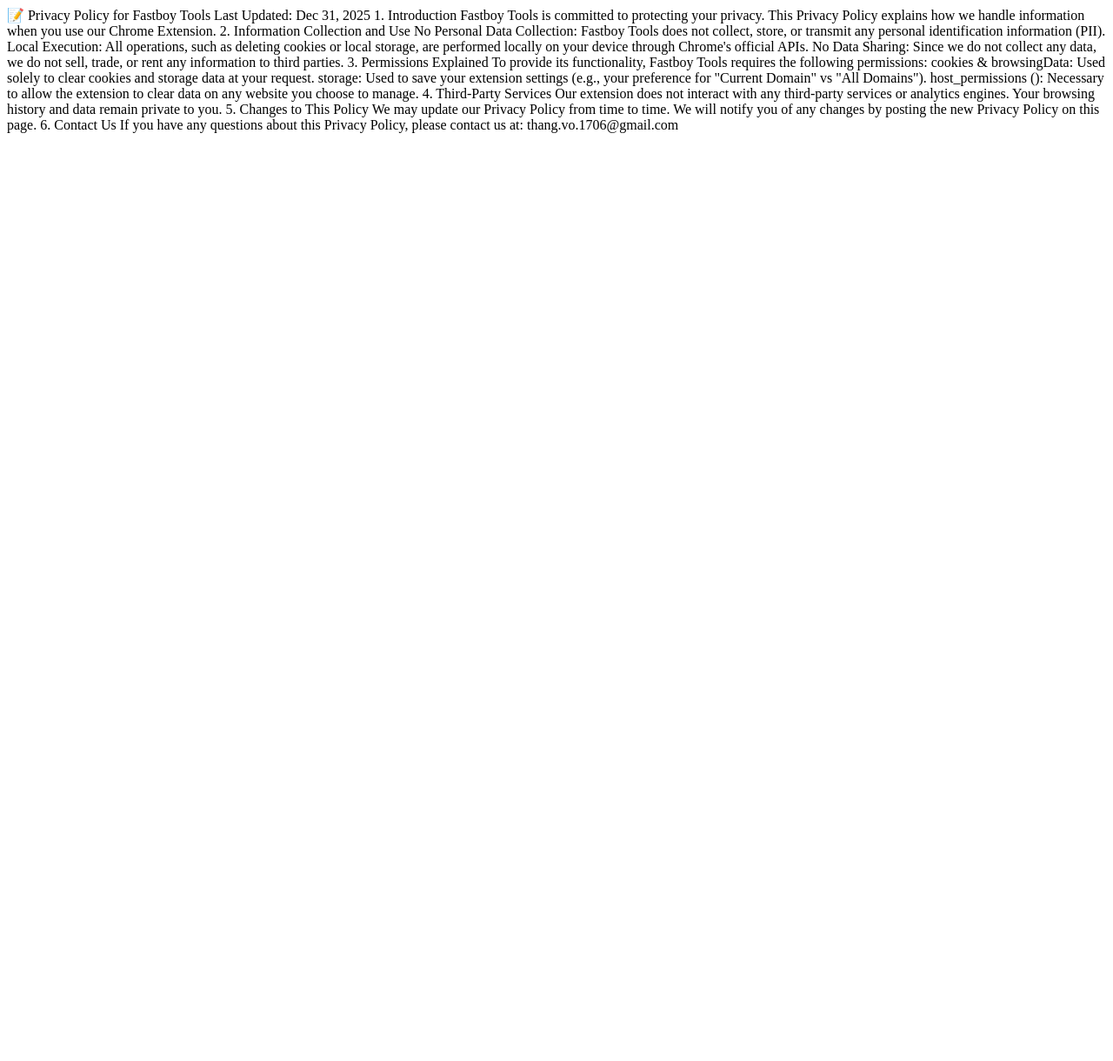
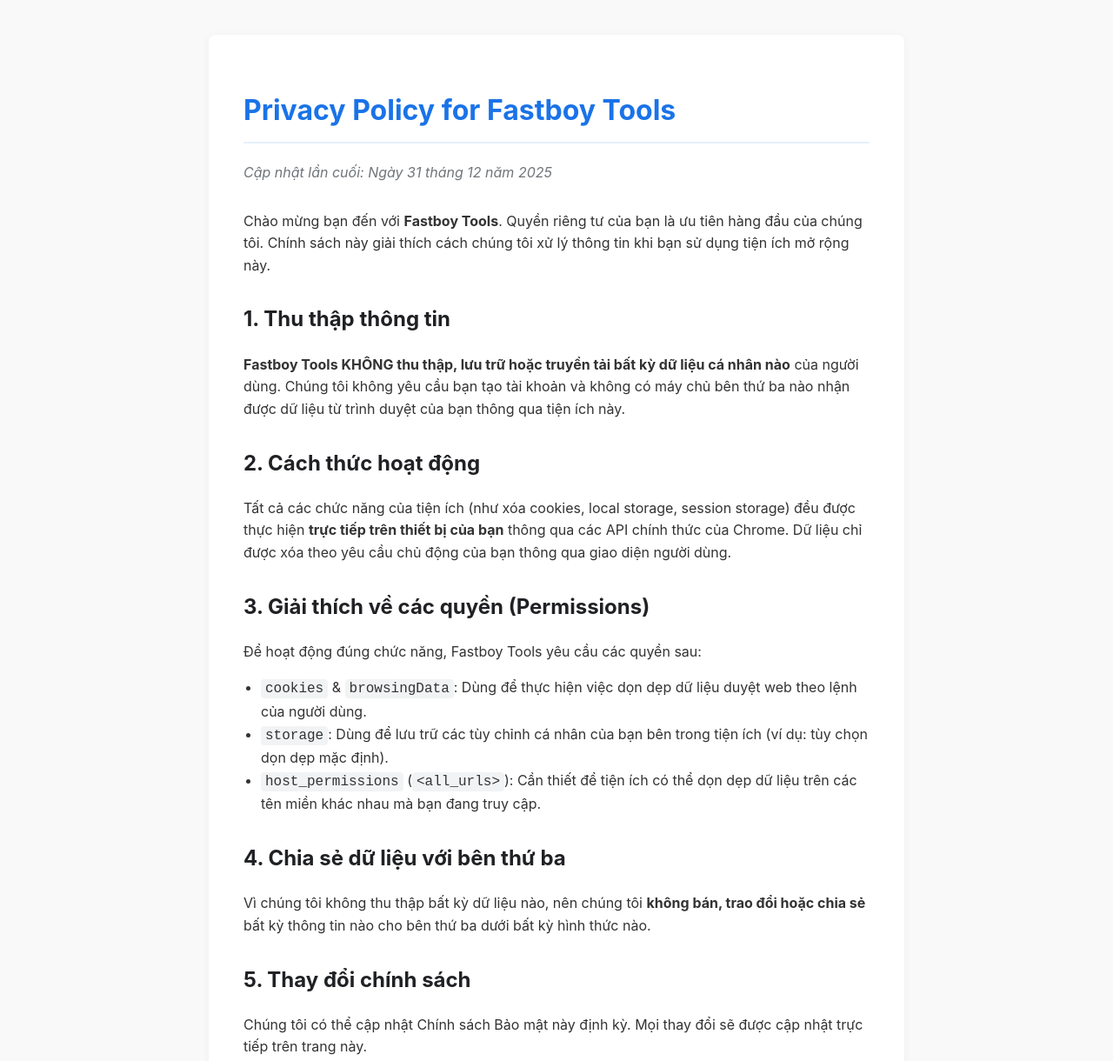
Before and after one commit to cfi1706/fastboy-tools-privacy, a plain HTML site: page index.html in a window 1280 px wide. Shown: the top 1220 px of the page at 87% size. Before the commit the page ends 800 px from the top, so only its background shows below. Drawn offline with Linux system fonts and the light colour scheme.

Commit message:
Update index.html

```diff
--- a/index.html
+++ b/index.html
@@ -1,33 +1,94 @@
-📝 Privacy Policy for Fastboy Tools
+<!DOCTYPE html>
+<html lang="vi">
+<head>
+    <meta charset="UTF-8">
+    <meta name="viewport" content="width=device-width, initial-scale=1.0">
+    <title>Privacy Policy - Fastboy Tools</title>
+    <style>
+        body {
+            font-family: -apple-system, BlinkMacSystemFont, "Segoe UI", Roboto, Helvetica, Arial, sans-serif;
+            line-height: 1.6;
+            color: #333;
+            max-width: 800px;
+            margin: 0 auto;
+            padding: 40px 20px;
+            background-color: #f9f9f9;
+        }
+        .container {
+            background-color: #fff;
+            padding: 40px;
+            border-radius: 8px;
+            box-shadow: 0 2px 10px rgba(0,0,0,0.05);
+        }
+        h1 {
+            color: #1a73e8;
+            border-bottom: 2px solid #e8f0fe;
+            padding-bottom: 10px;
+        }
+        h2 {
+            color: #202124;
+            margin-top: 30px;
+        }
+        p, li {
+            font-size: 16px;
+        }
+        ul {
+            padding-left: 20px;
+        }
+        .last-updated {
+            font-style: italic;
+            color: #70757a;
+            margin-bottom: 30px;
+        }
+        .footer {
+            margin-top: 50px;
+            text-align: center;
+            font-size: 14px;
+            color: #70757a;
+        }
+        code {
+            background-color: #f1f3f4;
+            padding: 2px 5px;
+            border-radius: 4px;
+            font-family: monospace;
+        }
+    </style>
+</head>
+<body>
 
-Last Updated: Dec 31, 2025
-1. Introduction
+<div class="container">
+    <h1>Privacy Policy for Fastboy Tools</h1>
+    <p class="last-updated">Cập nhật lần cuối: Ngày 31 tháng 12 năm 2025</p>
 
-Fastboy Tools is committed to protecting your privacy. This Privacy Policy explains how we handle information when you use our Chrome Extension.
-2. Information Collection and Use
+    <p>Chào mừng bạn đến với <strong>Fastboy Tools</strong>. Quyền riêng tư của bạn là ưu tiên hàng đầu của chúng tôi. Chính sách này giải thích cách chúng tôi xử lý thông tin khi bạn sử dụng tiện ích mở rộng này.</p>
 
-    No Personal Data Collection: Fastboy Tools does not collect, store, or transmit any personal identification information (PII).
+    <h2>1. Thu thập thông tin</h2>
+    <p><strong>Fastboy Tools KHÔNG thu thập, lưu trữ hoặc truyền tải bất kỳ dữ liệu cá nhân nào</strong> của người dùng. Chúng tôi không yêu cầu bạn tạo tài khoản và không có máy chủ bên thứ ba nào nhận được dữ liệu từ trình duyệt của bạn thông qua tiện ích này.</p>
 
-    Local Execution: All operations, such as deleting cookies or local storage, are performed locally on your device through Chrome's official APIs.
+    <h2>2. Cách thức hoạt động</h2>
+    <p>Tất cả các chức năng của tiện ích (như xóa cookies, local storage, session storage) đều được thực hiện <strong>trực tiếp trên thiết bị của bạn</strong> thông qua các API chính thức của Chrome. Dữ liệu chỉ được xóa theo yêu cầu chủ động của bạn thông qua giao diện người dùng.</p>
 
-    No Data Sharing: Since we do not collect any data, we do not sell, trade, or rent any information to third parties.
+    <h2>3. Giải thích về các quyền (Permissions)</h2>
+    <p>Để hoạt động đúng chức năng, Fastboy Tools yêu cầu các quyền sau:</p>
+    <ul>
+        <li><code>cookies</code> & <code>browsingData</code>: Dùng để thực hiện việc dọn dẹp dữ liệu duyệt web theo lệnh của người dùng.</li>
+        <li><code>storage</code>: Dùng để lưu trữ các tùy chỉnh cá nhân của bạn bên trong tiện ích (ví dụ: tùy chọn dọn dẹp mặc định).</li>
+        <li><code>host_permissions</code> (<code>&lt;all_urls&gt;</code>): Cần thiết để tiện ích có thể dọn dẹp dữ liệu trên các tên miền khác nhau mà bạn đang truy cập.</li>
+    </ul>
 
-3. Permissions Explained
+    <h2>4. Chia sẻ dữ liệu với bên thứ ba</h2>
+    <p>Vì chúng tôi không thu thập bất kỳ dữ liệu nào, nên chúng tôi <strong>không bán, trao đổi hoặc chia sẻ</strong> bất kỳ thông tin nào cho bên thứ ba dưới bất kỳ hình thức nào.</p>
 
-To provide its functionality, Fastboy Tools requires the following permissions:
+    <h2>5. Thay đổi chính sách</h2>
+    <p>Chúng tôi có thể cập nhật Chính sách Bảo mật này định kỳ. Mọi thay đổi sẽ được cập nhật trực tiếp trên trang này.</p>
 
-    cookies & browsingData: Used solely to clear cookies and storage data at your request.
+    <h2>6. Liên hệ</h2>
+    <p>Nếu bạn có bất kỳ câu hỏi nào về chính sách này, vui lòng liên hệ với chúng tôi qua email: <strong>[thang.vo@fastboy.net]</strong></p>
+</div>
 
-    storage: Used to save your extension settings (e.g., your preference for "Current Domain" vs "All Domains").
+<div class="footer">
+    &copy; 2025 Fastboy Tools - Built for Privacy.
+</div>
 
-    host_permissions (<all_urls>): Necessary to allow the extension to clear data on any website you choose to manage.
-
-4. Third-Party Services
-
-Our extension does not interact with any third-party services or analytics engines. Your browsing history and data remain private to you.
-5. Changes to This Policy
-
-We may update our Privacy Policy from time to time. We will notify you of any changes by posting the new Privacy Policy on this page.
-6. Contact Us
-
-If you have any questions about this Privacy Policy, please contact us at: thang.vo.1706@gmail.com
+</body>
+</html>
```
